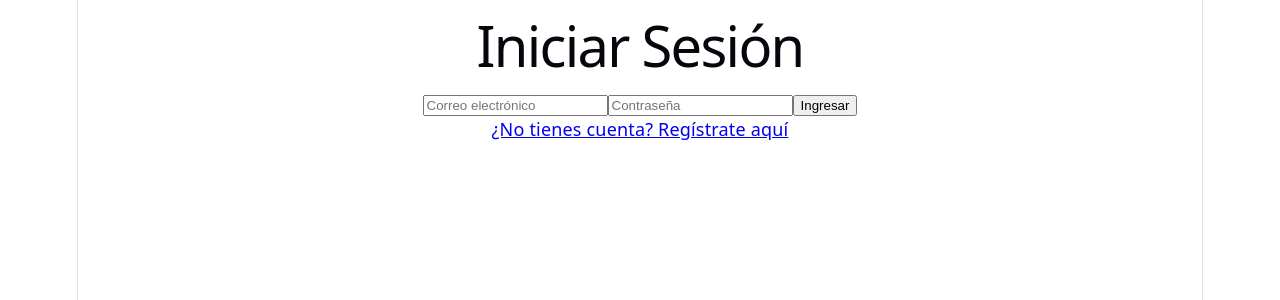
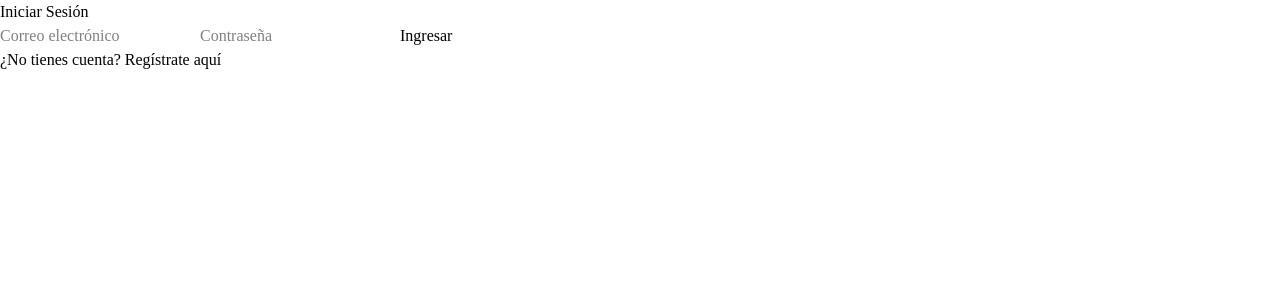
Before and after one commit to Tasitar/trabajo-practico-integrador-2, a React (Vite) app in the folder front/: page /login in a window 1280 px wide. Shown: the top 300 px of the page. Built offline with nearby package versions, Linux system fonts and the light colour scheme.

Commit message:
feat: hice las configuraciones para tailwind

```diff
--- a/front/src/index.css
+++ b/front/src/index.css
@@ -1,111 +1 @@
-:root {
-  --text: #6b6375;
-  --text-h: #08060d;
-  --bg: #fff;
-  --border: #e5e4e7;
-  --code-bg: #f4f3ec;
-  --accent: #aa3bff;
-  --accent-bg: rgba(170, 59, 255, 0.1);
-  --accent-border: rgba(170, 59, 255, 0.5);
-  --social-bg: rgba(244, 243, 236, 0.5);
-  --shadow:
-    rgba(0, 0, 0, 0.1) 0 10px 15px -3px, rgba(0, 0, 0, 0.05) 0 4px 6px -2px;
-
-  --sans: system-ui, 'Segoe UI', Roboto, sans-serif;
-  --heading: system-ui, 'Segoe UI', Roboto, sans-serif;
-  --mono: ui-monospace, Consolas, monospace;
-
-  font: 18px/145% var(--sans);
-  letter-spacing: 0.18px;
-  color-scheme: light dark;
-  color: var(--text);
-  background: var(--bg);
-  font-synthesis: none;
-  text-rendering: optimizeLegibility;
-  -webkit-font-smoothing: antialiased;
-  -moz-osx-font-smoothing: grayscale;
-
-  @media (max-width: 1024px) {
-    font-size: 16px;
-  }
-}
-
-@media (prefers-color-scheme: dark) {
-  :root {
-    --text: #9ca3af;
-    --text-h: #f3f4f6;
-    --bg: #16171d;
-    --border: #2e303a;
-    --code-bg: #1f2028;
-    --accent: #c084fc;
-    --accent-bg: rgba(192, 132, 252, 0.15);
-    --accent-border: rgba(192, 132, 252, 0.5);
-    --social-bg: rgba(47, 48, 58, 0.5);
-    --shadow:
-      rgba(0, 0, 0, 0.4) 0 10px 15px -3px, rgba(0, 0, 0, 0.25) 0 4px 6px -2px;
-  }
-
-  #social .button-icon {
-    filter: invert(1) brightness(2);
-  }
-}
-
-body {
-  margin: 0;
-}
-
-#root {
-  width: 1126px;
-  max-width: 100%;
-  margin: 0 auto;
-  text-align: center;
-  border-inline: 1px solid var(--border);
-  min-height: 100svh;
-  display: flex;
-  flex-direction: column;
-  box-sizing: border-box;
-}
-
-h1,
-h2 {
-  font-family: var(--heading);
-  font-weight: 500;
-  color: var(--text-h);
-}
-
-h1 {
-  font-size: 56px;
-  letter-spacing: -1.68px;
-  margin: 32px 0;
-  @media (max-width: 1024px) {
-    font-size: 36px;
-    margin: 20px 0;
-  }
-}
-h2 {
-  font-size: 24px;
-  line-height: 118%;
-  letter-spacing: -0.24px;
-  margin: 0 0 8px;
-  @media (max-width: 1024px) {
-    font-size: 20px;
-  }
-}
-p {
-  margin: 0;
-}
-
-code,
-.counter {
-  font-family: var(--mono);
-  display: inline-flex;
-  border-radius: 4px;
-  color: var(--text-h);
-}
-
-code {
-  font-size: 15px;
-  line-height: 135%;
-  padding: 4px 8px;
-  background: var(--code-bg);
-}
+@import "tailwindcss";
--- a/front/vite.config.js
+++ b/front/vite.config.js
@@ -1,7 +1,10 @@
+import { defineConfig } from 'vite'
 import react from '@vitejs/plugin-react'
-import { defineConfig } from 'vite'
+import tailwindcss from '@tailwindcss/vite'
 
-// https://vite.dev/config/
 export default defineConfig({
-  plugins: [react()],
-})
+  plugins: [
+    react(),
+    tailwindcss(),
+  ],
+})g
```
